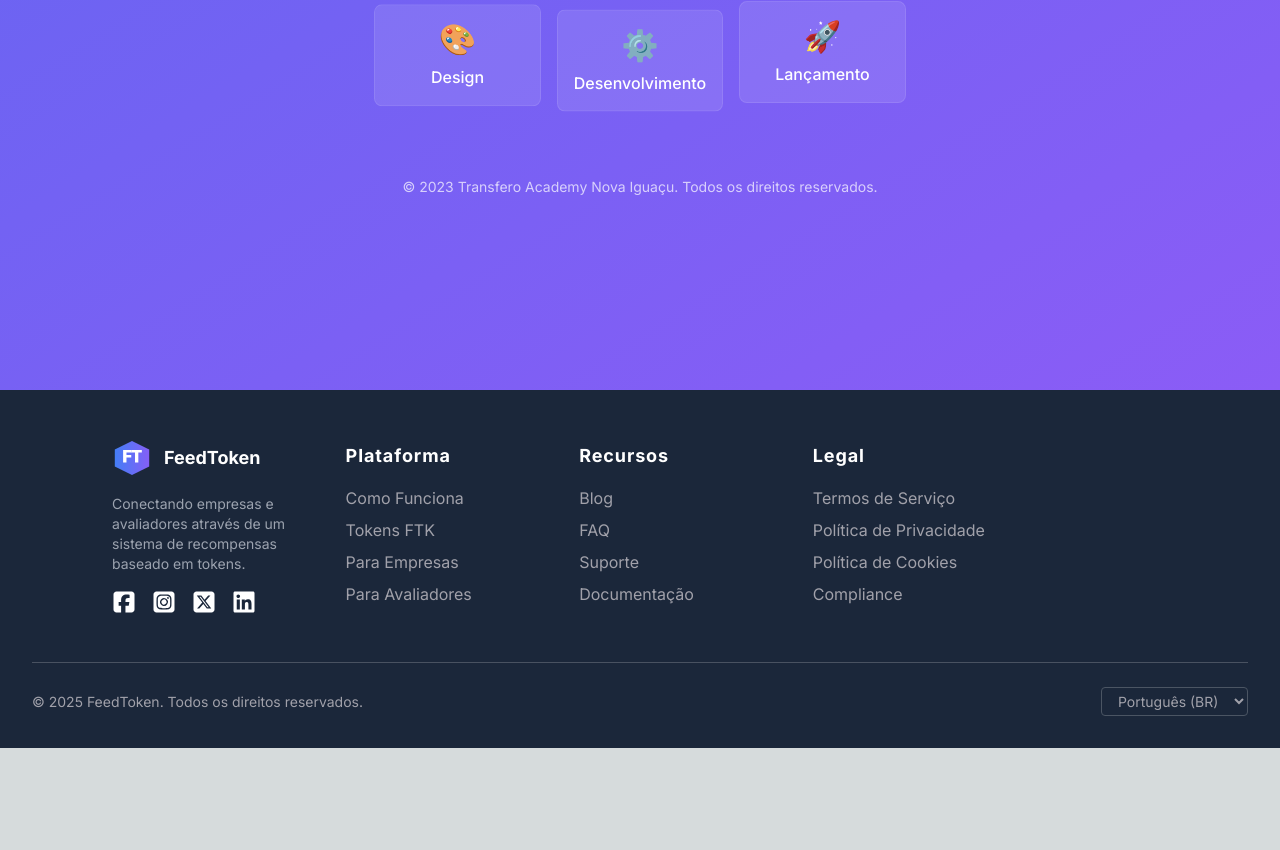
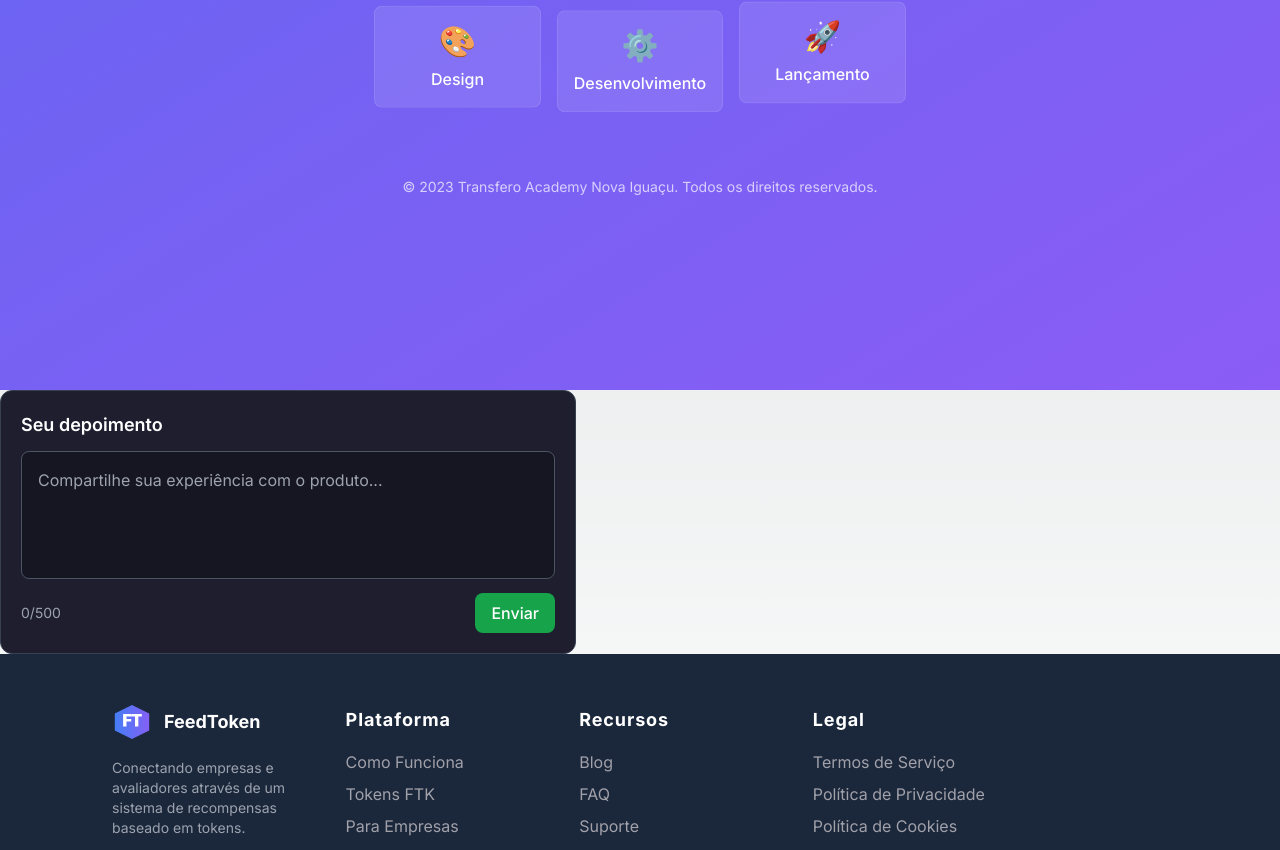
Before and after one commit to TransferoNovaIguacu/feedback-company-front, a Next.js app: page /en-construcao in a window 1280 px wide. Shown: the part 474-1324 px from the top of the page. Before the commit the page ends 1222 px from the top, so only its background shows below. Built offline with nearby package versions, Linux system fonts and the light colour scheme.

Commit message:
styles: primeiro layout comentário usuário

```diff
--- /dev/null
+++ b/app/components/comentario.tsx
@@ -0,0 +1,73 @@
+'use client';
+
+import React, { useState } from 'react';
+import { CheckCircle, AlertCircle } from 'lucide-react';
+import { motion, AnimatePresence } from 'framer-motion';
+
+const ComentarioBox = () => {
+  const [comentario, setComentario] = useState('');
+  const [toast, setToast] = useState<{ type: 'success' | 'warning'; message: string } | null>(null);
+  const maxChars = 500;
+
+  const handleSubmit = () => {
+    if (comentario.trim().length === 0) {
+      setToast({ type: 'warning', message: 'Digite um comentário antes de enviar' });
+      setTimeout(() => setToast(null), 5000);
+      return;
+    }
+
+    setToast({ type: 'success', message: 'Comentário enviado com sucesso' });
+    setComentario('');
+    setTimeout(() => setToast(null), 5000);
+  };
+
+  return (
+    <>
+      {/* Toast de feedback no topo */}
+      <AnimatePresence>
+        {toast && (
+          <motion.div
+            initial={{ opacity: 0, y: -20 }}
+            animate={{ opacity: 1, y: 0 }}
+            exit={{ opacity: 0, y: -20 }}
+            className={`fixed top-5 left-1/2 -translate-x-1/2 z-50 px-5 py-3 rounded-lg shadow-lg flex items-center gap-2
+              ${toast.type === 'success' ? 'bg-green-600 text-white' : 'bg-yellow-500 text-black'}`}
+          >
+            {toast.type === 'success' ? (
+              <CheckCircle size={20} />
+            ) : (
+              <AlertCircle size={20} />
+            )}
+            <span className="text-sm font-medium">{toast.message}</span>
+          </motion.div>
+        )}
+      </AnimatePresence>
+
+      {/* Caixa de comentário */}
+      <div className="bg-[#1E1E2F] text-white p-5 rounded-xl border border-gray-700 relative max-w-xl w-full">
+        <h2 className="text-lg font-semibold mb-3">Seu depoimento</h2>
+        <textarea
+          value={comentario}
+          onChange={(e) => {
+            if (e.target.value.length <= maxChars) {
+              setComentario(e.target.value);
+            }
+          }}
+          placeholder="Compartilhe sua experiência com o produto..."
+          className="w-full h-32 p-4 rounded-lg bg-[#161622] text-white border border-gray-600 focus:outline-none focus:ring-2 focus:ring-blue-500 resize-none"
+        />
+        <div className="flex justify-between items-center mt-2">
+          <span className="text-sm text-gray-400">{comentario.length}/{maxChars}</span>
+          <button
+            onClick={handleSubmit}
+            className="bg-green-600 hover:bg-green-700 text-white px-4 py-2 rounded-lg font-medium transition"
+          >
+            Enviar
+          </button>
+        </div>
+      </div>
+    </>
+  );
+};
+
+export default ComentarioBox;
--- a/app/en-construcao/page.tsx
+++ b/app/en-construcao/page.tsx
@@ -1,5 +1,6 @@
 "use client";
 import Head from 'next/head';
+import ComentarioBox from '../components/comentario';
 
 export default function EmConstrucao() {
 
@@ -44,6 +45,7 @@ export default function EmConstrucao() {
           &copy; 2023 Transfero Academy Nova Iguaçu. Todos os direitos reservados.
         </div>
       </div>
+      <ComentarioBox></ComentarioBox>
 
       <style jsx>{`
         .progress-bar .animate-progress {
```
